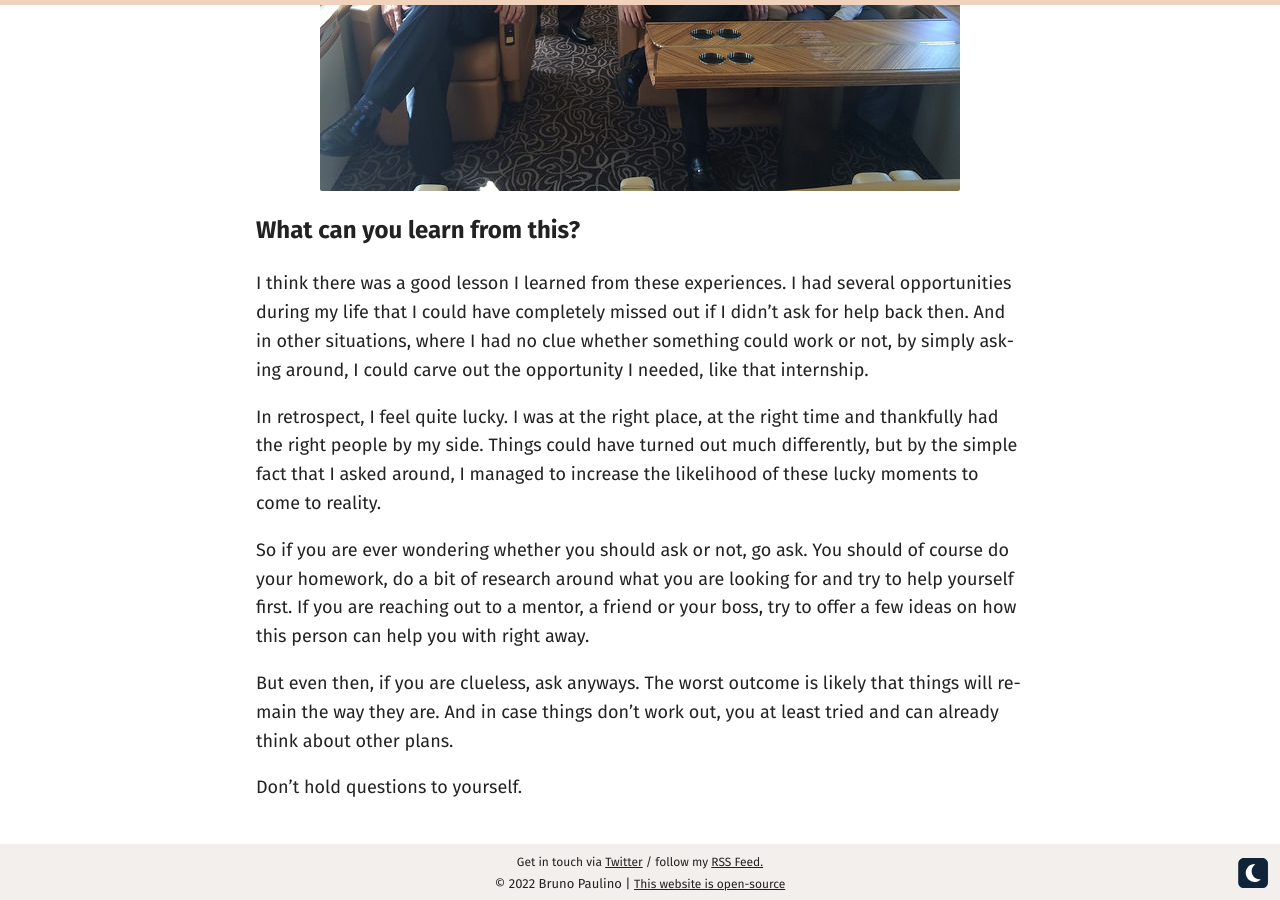
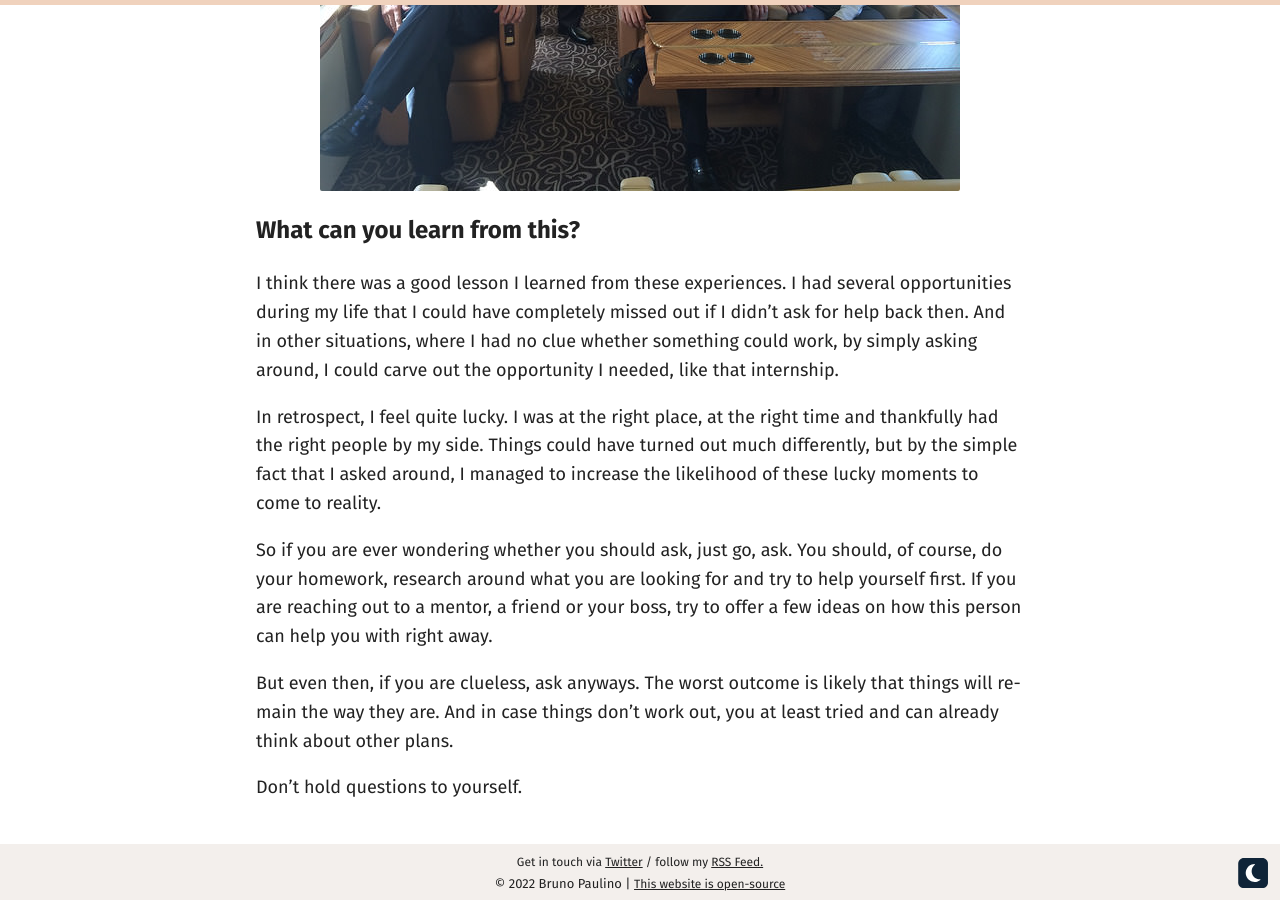
Before and after one commit to brunojppb/brunojppb.github.io, a Jekyll site: the page built from _posts/2023-10-22-ask-like-your-career-depends-on-it.md, in a window 1280 px wide and 900 px high, scrolled down 5283 px. Built offline with Jekyll 4.4.1, drawn with Linux system fonts in a browser that asks for light colours.

Commit message:
Fix moar typos

```diff
--- a/_posts/2023-10-22-ask-like-your-career-depends-on-it.md
+++ b/_posts/2023-10-22-ask-like-your-career-depends-on-it.md
@@ -192,19 +192,18 @@ to fly around back then:
 I think there was a good lesson I learned from these experiences. I had several
 opportunities during my life that I could have completely missed out if I didn't
 ask for help back then. And in other situations, where I had no clue whether
-something could work or not, by simply asking around, I could carve out the
-opportunity I needed, like that internship.
+something could work, by simply asking around, I could carve out the opportunity
+I needed, like that internship.
 
 In retrospect, I feel quite lucky. I was at the right place, at the right time
 and thankfully had the right people by my side. Things could have turned out
 much differently, but by the simple fact that I asked around, I managed to
 increase the likelihood of these lucky moments to come to reality.
 
-So if you are ever wondering whether you should ask or not, go ask. You should
-of course do your homework, do a bit of research around what you are looking for
-and try to help yourself first. If you are reaching out to a mentor, a friend or
-your boss, try to offer a few ideas on how this person can help you with right
-away.
+So if you are ever wondering whether you should ask, just go, ask. You should,
+of course, do your homework, research around what you are looking for and try to
+help yourself first. If you are reaching out to a mentor, a friend or your boss,
+try to offer a few ideas on how this person can help you with right away.
 
 But even then, if you are clueless, ask anyways. The worst outcome is likely
 that things will remain the way they are. And in case things don't work out, you
```
